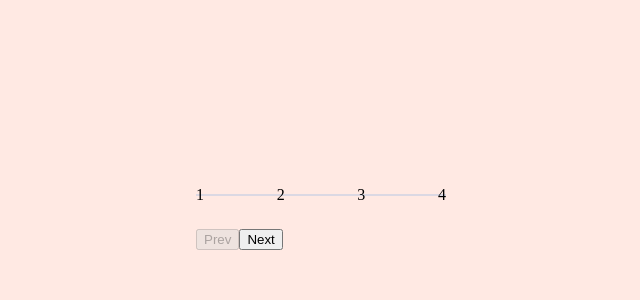
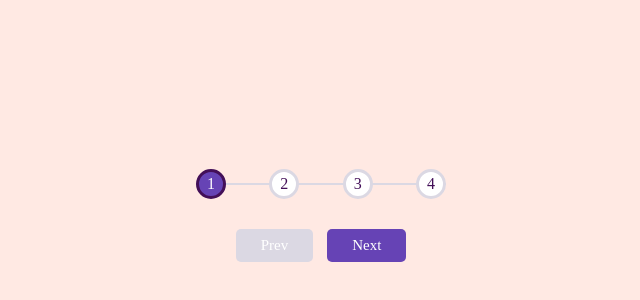
Before and after one commit to DasaGott/Progress-steps, a plain HTML site: page index.html in a window 1280 px wide. Shown: the part 182-482 px from the top of the page, without its empty margins (319-959 px from the left). Drawn offline with Linux system fonts and the light colour scheme.

Commit message:
Added styling to the circles and btns

```diff
--- a/style.css
+++ b/style.css
@@ -1,5 +1,8 @@
 @import url("https://fonts.googleapis.com/css2?family=Josefin+Slab:wght@700&family=Poppins:ital,wght@0,400;0,900;1,400;1,900&family=Roboto:wght@100;400;900&display=swap");
-
+:root {
+  --active-border-color: #430f58;
+  --inactive-border-color: #dbd8e3;
+}
 * {
   box-sizing: border-box;
 }
@@ -29,7 +32,7 @@ body {
 .progress-container::before {
   /*when we use before or after, we have to use content empty*/
   content: "";
-  background-color: #dbd8e3;
+  background-color: var(--inactive-border-color);
   /*this represents the line behind the numbers. before any change happens*/
   width: 100%;
   position: absolute;
@@ -41,7 +44,7 @@ body {
 }
 
 .progress {
-  background-color: #430f58;
+  background-color: var(--active-border-color);
   width: 0%;
   position: absolute;
   top: 50%;
@@ -52,6 +55,45 @@ body {
   transition: all 200ms ease-in-out;
 }
 
-.buttons {
+.circle {
+  background-color: #fff;
+  border-radius: 50%;
+  color: var(--active-border-color);
+  height: 30px;
+  width: 30px;
   display: flex;
+  align-items: center;
+  justify-content: center;
+  border: 3px solid var(--inactive-border-color);
+  transition: all 200ms ease-in-out;
 }
+
+.circle.active {
+  border-color: var(--active-border-color);
+  background-color: #6643b5;
+  color: #fff;
+}
+.btn {
+  background-color: #6643b5;
+  padding: 8px 25px;
+  border-radius: 5px;
+  color: #fff;
+  border: 0;
+  margin: 5px;
+  cursor: pointer;
+  font-family: inherit;
+  font-size: 15px;
+}
+
+.btn:active {
+  transform: scale(0.95);
+  transition: scale 0.5s ease-in;
+}
+.btn:focus {
+  outline: none;
+}
+
+.btn:disabled {
+  background-color: var(--inactive-border-color);
+  cursor: not-allowed;
+}
```
